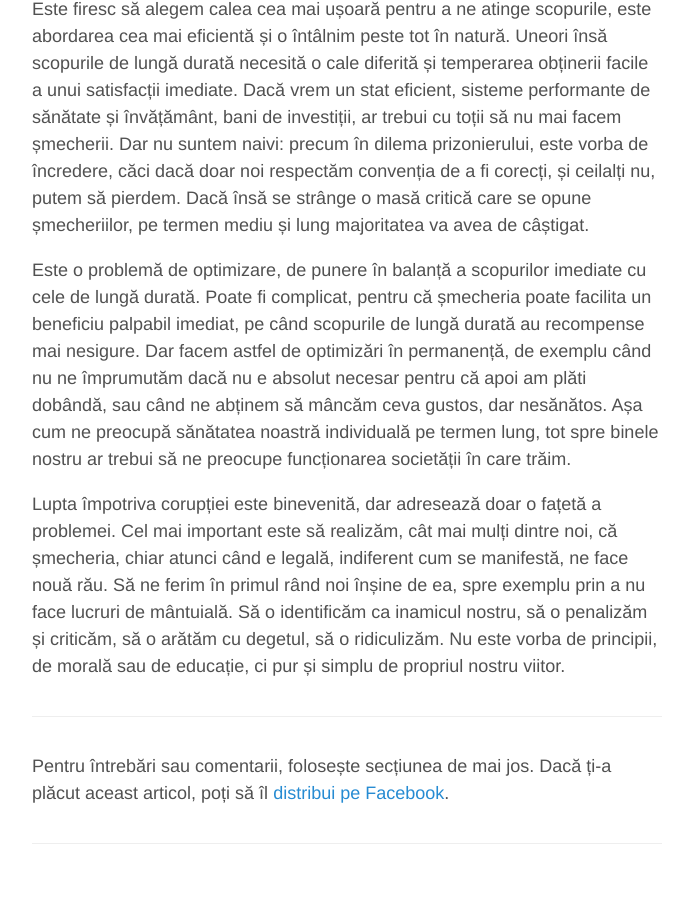
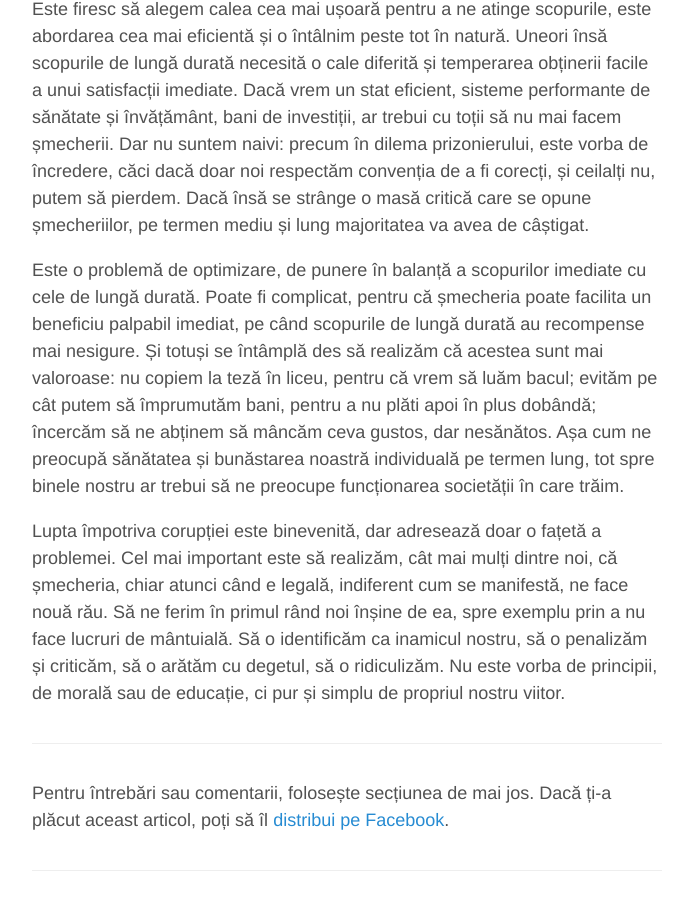
Before and after one commit to aoghina/aoghina.github.io, a Jekyll site: the page built from _posts/2015-10-14-argument-impotriva-smecheriei.md, in a window 1280 px wide and 900 px high, scrolled down 1013 px. Shown: the whole window, without its empty margins (293-986 px from the left). Built offline with Jekyll 4.4.1, drawn with Linux system fonts in a browser that asks for light colours; comment, search, counter and statistics services are not loaded.

Commit message:
Update argument post

```diff
--- a/_posts/2015-10-14-argument-impotriva-smecheriei.md
+++ b/_posts/2015-10-14-argument-impotriva-smecheriei.md
@@ -17,6 +17,6 @@ Ne întrebăm de ce merg lucrurile prost, iar eu cred că din cauza șmecheriei
 
 Este firesc să alegem calea cea mai ușoară pentru a ne atinge scopurile, este abordarea cea mai eficientă și o întâlnim peste tot în natură. Uneori însă scopurile de lungă durată necesită o cale diferită și temperarea obținerii facile a unui satisfacții imediate. Dacă vrem un stat eficient, sisteme performante de sănătate și învățământ, bani de investiții, ar trebui cu toții să nu mai facem șmecherii. Dar nu suntem naivi: precum în dilema prizonierului, este vorba de încredere, căci dacă doar noi respectăm convenția de a fi corecți, și ceilalți nu, putem să pierdem. Dacă însă se strânge o masă critică care se opune șmecheriilor, pe termen mediu și lung majoritatea va avea de câștigat.
 
-Este o problemă de optimizare, de punere în balanță a scopurilor imediate cu cele de lungă durată. Poate fi complicat, pentru că șmecheria poate facilita un beneficiu palpabil imediat, pe când scopurile de lungă durată au recompense mai nesigure. Dar facem astfel de optimizări în permanență, de exemplu când nu ne împrumutăm dacă nu e absolut necesar pentru că apoi am plăti dobândă, sau când ne abținem să mâncăm ceva gustos, dar nesănătos. Așa cum ne preocupă sănătatea noastră individuală pe termen lung, tot spre binele nostru ar trebui să ne preocupe funcționarea societății în care trăim.
+Este o problemă de optimizare, de punere în balanță a scopurilor imediate cu cele de lungă durată. Poate fi complicat, pentru că șmecheria poate facilita un beneficiu palpabil imediat, pe când scopurile de lungă durată au recompense mai nesigure. Și totuși se întâmplă des să realizăm că acestea sunt mai valoroase: nu copiem la teză în liceu, pentru că vrem să luăm bacul; evităm pe cât putem să împrumutăm bani, pentru a nu plăti apoi în plus dobândă; încercăm să ne abținem să mâncăm ceva gustos, dar nesănătos. Așa cum ne preocupă sănătatea și bunăstarea noastră individuală pe termen lung, tot spre binele nostru ar trebui să ne preocupe funcționarea societății în care trăim.
 
 Lupta împotriva corupției este binevenită, dar adresează doar o fațetă a problemei. Cel mai important este să realizăm, cât mai mulți dintre noi, că șmecheria, chiar atunci când e legală, indiferent cum se manifestă, ne face nouă rău. Să ne ferim în primul rând noi înșine de ea, spre exemplu prin a nu face lucruri de mântuială. Să o identificăm ca inamicul nostru, să o penalizăm și criticăm, să o arătăm cu degetul, să o ridiculizăm. Nu este vorba de principii, de morală sau de educație, ci pur și simplu de propriul nostru viitor.
```
